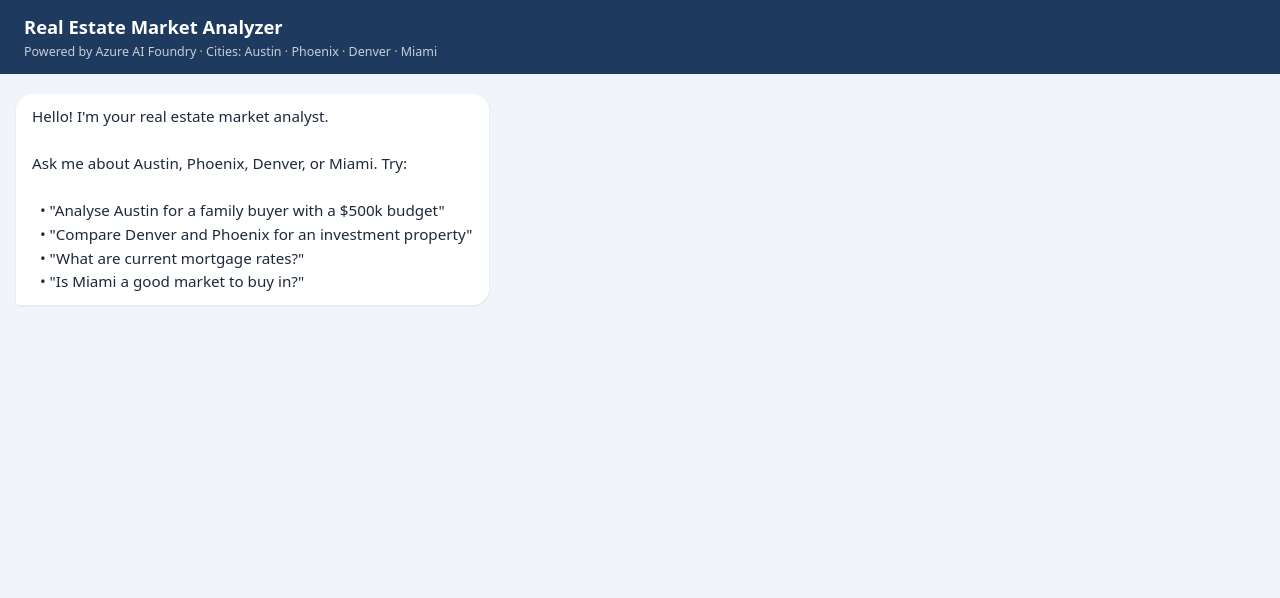
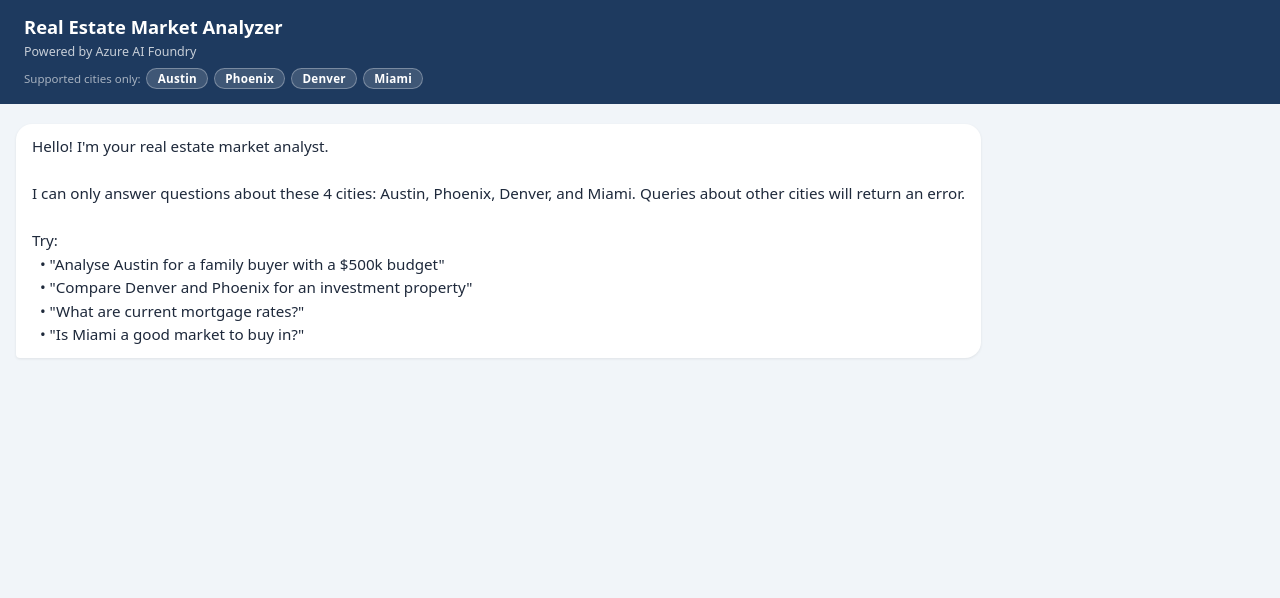
Before and after one commit to rajshrinivasan/real-estate-analyzer-foundry-agent, a FastAPI app: page / in a window 1280 px wide. Shown: the top 598 px of the page. Run offline with FastAPI, Linux system fonts and the light colour scheme; parts of the project's set-up code (start-up, migrations or seed data) failed here and were passed over.

Commit message:
Add live walkability via osmnx; fix Starlette 1.x TemplateResponse; update UI and docs
- walkability.py: compute walkability scores from OpenStreetMap pedestrian
  networks using osmnx 2.x; results cached in memory, runs in thread executor
  to avoid blocking the async event loop
- tools.py: get_neighborhood_stats now calls walkability.py for live scores,
  falls back to static data.py value on error
- app.py: fix TemplateResponse call for Starlette 1.x (request as first arg)
- requirements.txt: add osmnx
- .gitignore: add cache/ (osmnx HTTP response cache)
- templates/index.html: add supported-city pill badges with click-to-fill;
  welcome message explicitly states only 4 cities are supported
- README.md: add live data callout, supported-cities note, updated
  architecture diagram, file list, test output, and end-to-end run

```diff
--- a/app.py
+++ b/app.py
@@ -40,7 +40,7 @@ class ChatRequest(BaseModel):
 
 @app.get("/", response_class=HTMLResponse)
 async def index(request: Request):
-    return templates.TemplateResponse("index.html", {"request": request})
+    return templates.TemplateResponse(request, "index.html")
 
 
 @app.post("/chat")
--- a/requirements.txt
+++ b/requirements.txt
@@ -9,3 +9,4 @@ jinja2
 python-multipart
 pytest
 pytest-asyncio
+osmnx
--- a/templates/index.html
+++ b/templates/index.html
@@ -23,6 +23,30 @@
     }
     header h1 { font-size: 1.15rem; font-weight: 700; }
     header p  { font-size: 0.78rem; opacity: 0.75; margin-top: 0.2rem; }
+    .city-pills {
+      display: flex;
+      flex-wrap: wrap;
+      gap: 0.35rem;
+      margin-top: 0.5rem;
+    }
+    .city-pill {
+      background: rgba(255,255,255,0.15);
+      border: 1px solid rgba(255,255,255,0.3);
+      border-radius: 999px;
+      padding: 0.15rem 0.65rem;
+      font-size: 0.73rem;
+      font-weight: 600;
+      letter-spacing: 0.02em;
+      cursor: pointer;
+      transition: background 0.15s;
+      user-select: none;
+    }
+    .city-pill:hover { background: rgba(255,255,255,0.28); }
+    .supported-label {
+      font-size: 0.72rem;
+      opacity: 0.6;
+      align-self: center;
+    }
 
     #chat {
       flex: 1;
@@ -148,7 +172,14 @@
 
 <header>
   <h1>Real Estate Market Analyzer</h1>
-  <p>Powered by Azure AI Foundry &middot; Cities: Austin &middot; Phoenix &middot; Denver &middot; Miami</p>
+  <p>Powered by Azure AI Foundry</p>
+  <div class="city-pills">
+    <span class="supported-label">Supported cities only:</span>
+    <span class="city-pill" data-city="Austin">Austin</span>
+    <span class="city-pill" data-city="Phoenix">Phoenix</span>
+    <span class="city-pill" data-city="Denver">Denver</span>
+    <span class="city-pill" data-city="Miami">Miami</span>
+  </div>
 </header>
 
 <div id="chat"></div>
@@ -263,10 +294,20 @@
     if (e.key === 'Enter' && !e.shiftKey) { e.preventDefault(); sendMessage(); }
   });
 
+  // City pills populate the input field
+  document.querySelectorAll('.city-pill').forEach(pill => {
+    pill.addEventListener('click', () => {
+      input.value = `Analyse ${pill.dataset.city} for a buyer`;
+      input.focus();
+    });
+  });
+
   // Welcome message
   appendMessage('assistant',
     'Hello! I\'m your real estate market analyst.\n\n' +
-    'Ask me about Austin, Phoenix, Denver, or Miami. Try:\n\n' +
+    'I can only answer questions about these 4 cities: Austin, Phoenix, Denver, and Miami. ' +
+    'Queries about other cities will return an error.\n\n' +
+    'Try:\n' +
     '  \u2022 "Analyse Austin for a family buyer with a $500k budget"\n' +
     '  \u2022 "Compare Denver and Phoenix for an investment property"\n' +
     '  \u2022 "What are current mortgage rates?"\n' +
```
Also changed, not shown: tools.py (+8 -1 lines), walkability.py (added, +74 -0 lines), README.md, 1 other file.
